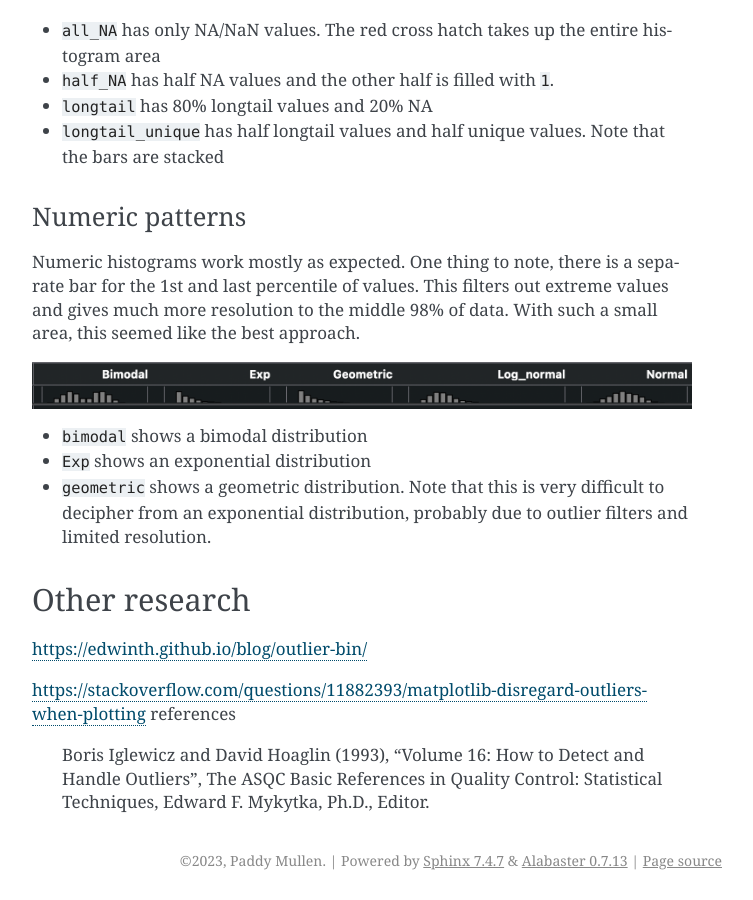
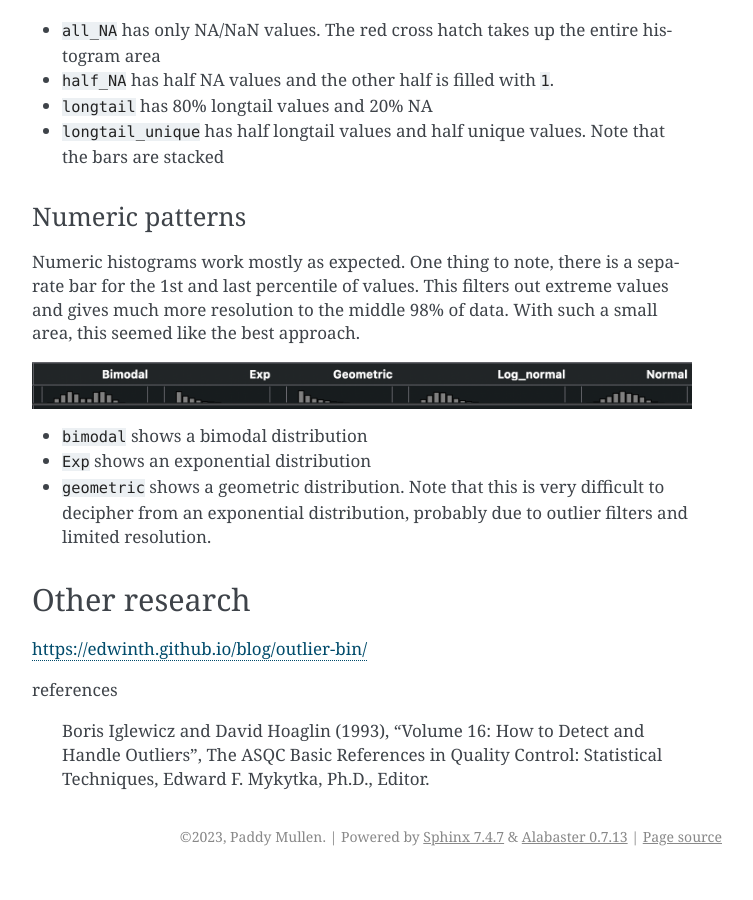
Before and after one commit to paddymul/buckaroo, a Sphinx documentation site: the page built from docs/source/articles/histograms.rst, in a window 1280 px wide and 900 px high, scrolled down 1516 px. Shown: the whole window, without its empty margins (388-1141 px from the left). Built offline with Sphinx 7.4.7, drawn with Linux system fonts in a browser that asks for light colours; after the commit the page ends 2392 px from its top, so only the background shows below that; some of the changed lines change nothing that is shown.

Commit message:
removing link from docs that consistently fails CI

```diff
--- a/docs/source/articles/histograms.rst
+++ b/docs/source/articles/histograms.rst
@@ -67,7 +67,7 @@ Other research
 
 https://edwinth.github.io/blog/outlier-bin/
 
-https://stackoverflow.com/questions/11882393/matplotlib-disregard-outliers-when-plotting
+
 references
 
         Boris Iglewicz and David Hoaglin (1993), "Volume 16: How to Detect and
```
